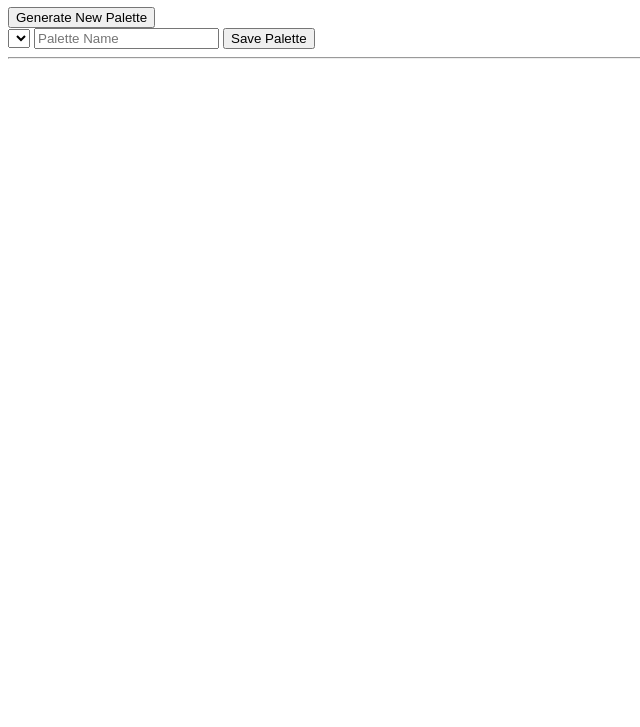
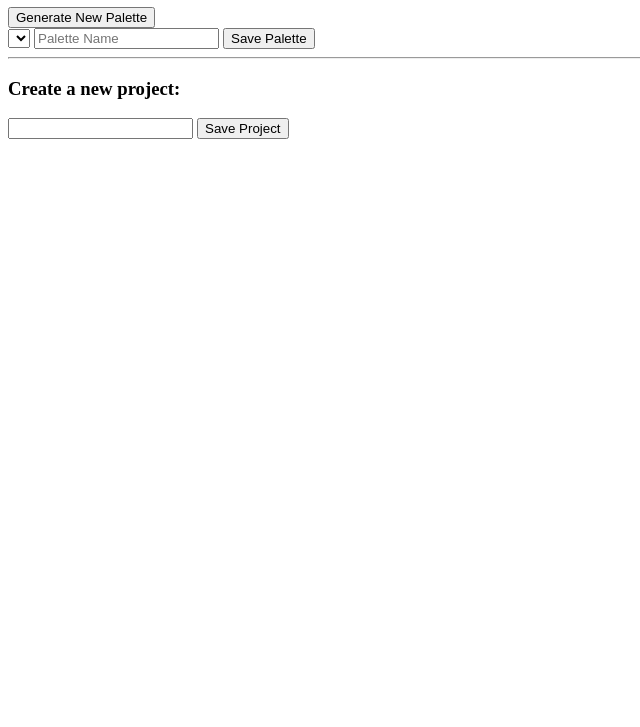
Before and after one commit to EricMellow/palette-picker, a website: page public/index.html in a window 1280 px wide. Shown: the part 73-800 px from the top of the page, without its empty margins (0-640 px from the left). Drawn offline with nearby package versions, Linux system fonts and the light colour scheme.

Commit message:
Add bottom half of HTML structure

```diff
--- a/public/index.html
+++ b/public/index.html
@@ -9,7 +9,7 @@
 </head>
 <body>
   <h1>Palette Picker</h1>
-  <section>
+  <section class="palette-display">
     <div class="color1"></div>
     <div class="color2"></div>
     <div class="color3"></div>
@@ -25,7 +25,16 @@
     </form>
   </section>
   <hr>
+  <section class="projects-display">
+    <form>
+      <h3>Create a new project:</h3>
+      <input type="text">
+      <button>Save Project</button>
+    </form>
+    <section class="projects-container">
 
+    </section>
+  </section>
 </body>
 <script src="http://ajax.googleapis.com/ajax/libs/jquery/3.3.1/jquery.min.js"></script>
 <script type="text/javascript" src="./js/scripts.js"></script>
```
